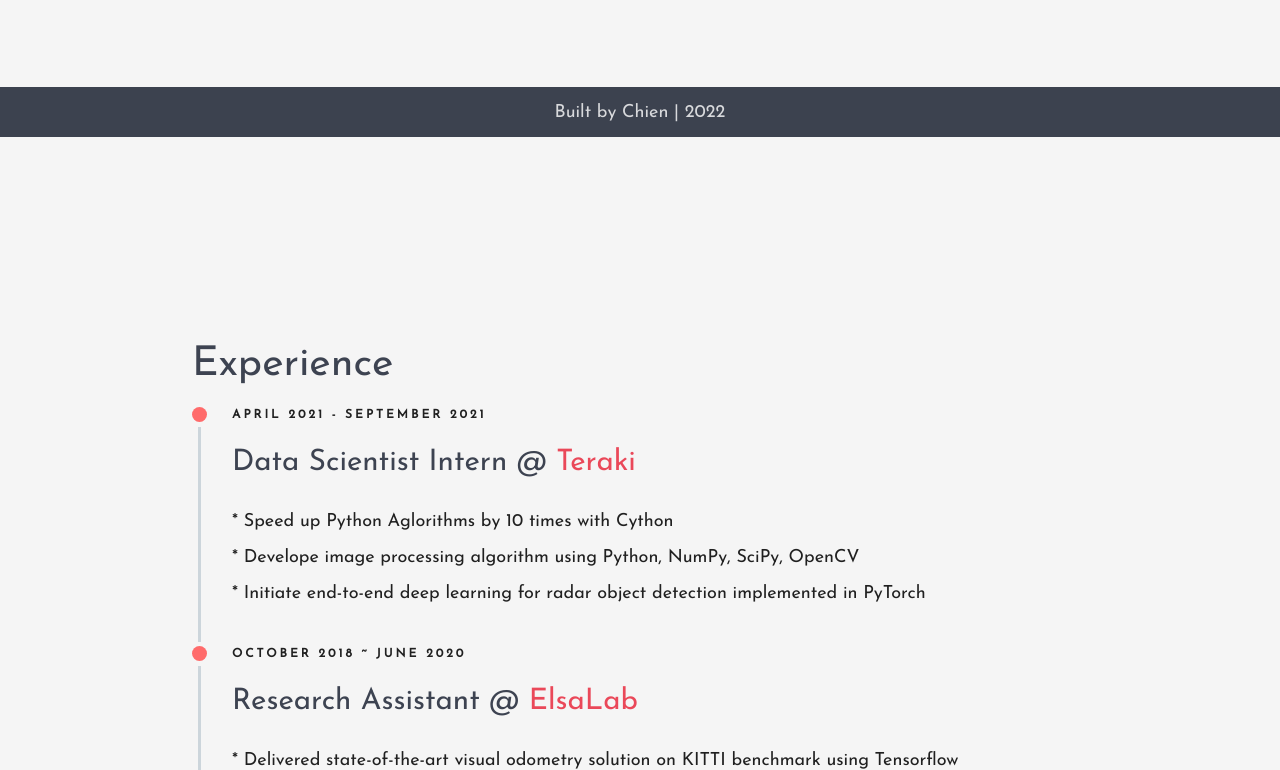
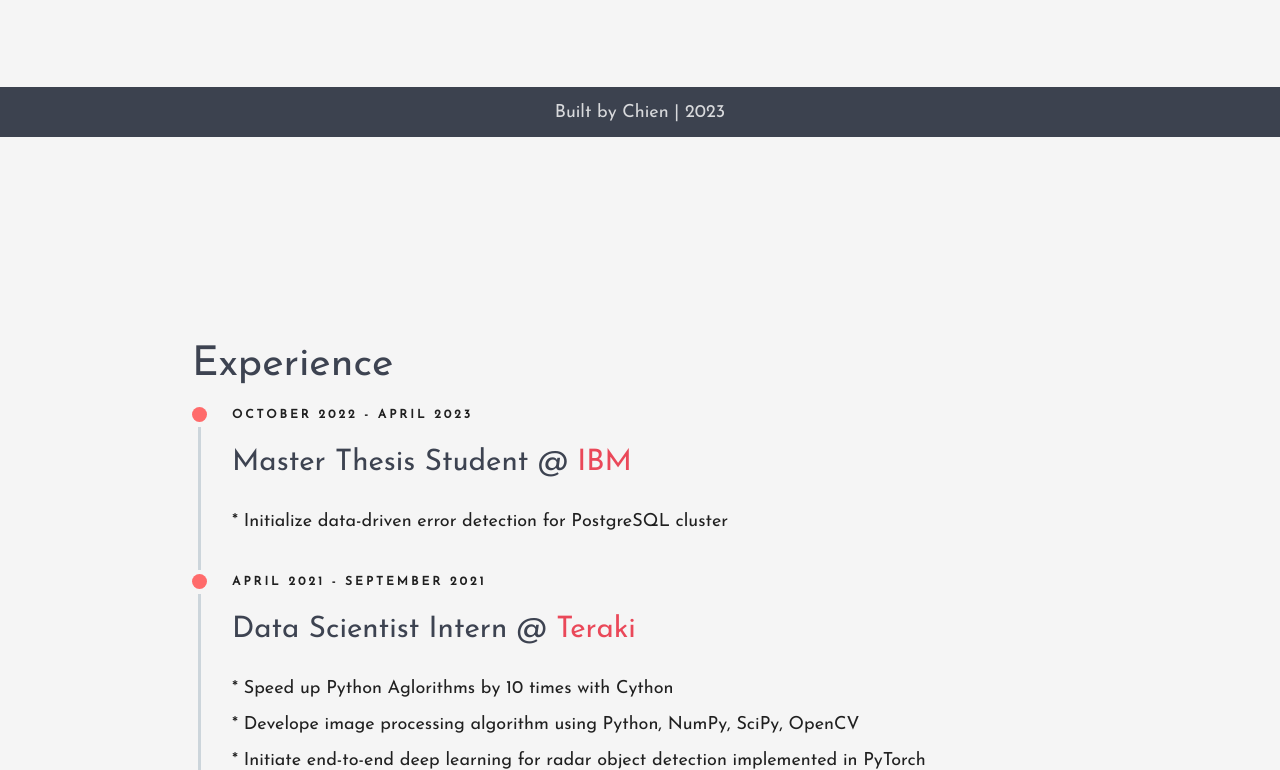
Before and after one commit to chien-liu/chien-liu.github.io, a plain HTML site: page index.html in a window 1280 px wide. Shown: the part 663-1433 px from the top of the page. Drawn offline with nearby package versions, Linux system fonts and the light colour scheme; a web font is replaced by a local one.

Commit message:
Add IBM experience

```diff
--- a/index.html
+++ b/index.html
@@ -88,6 +88,19 @@
           <div class="row example-basic">
             <div class="col-xs-10 col-xs-offset-1 col-sm-8 col-sm-offset-2">
               <ul class="timeline">
+                <li class="timeline-item">
+                  <div class="timeline-info">
+                    <span>October 2022 - April 2023<span>
+                  </div>
+                  <div class="timeline-marker"></div>
+                  <div class="timeline-content">
+                    <h5 class="timeline-title">Master Thesis Student @ <a href="https://www.ibm.com/de-de"
+                        target="blank">IBM</a></h5>
+                    <ul>
+                      <li>* Initialize data-driven error detection for PostgreSQL cluster</li>
+                    </ul>
+                  </div>
+                </li>
                 <li class="timeline-item">
                   <div class="timeline-info">
                     <span>April 2021 - September 2021<span>
@@ -340,7 +353,7 @@
 <footer class="page-footer">
   <div class="footer-copyright">
     <div class="container text-center">
-      Built by Chien | 2022
+      Built by Chien | 2023
     </div>
   </div>
 </footer>
```
